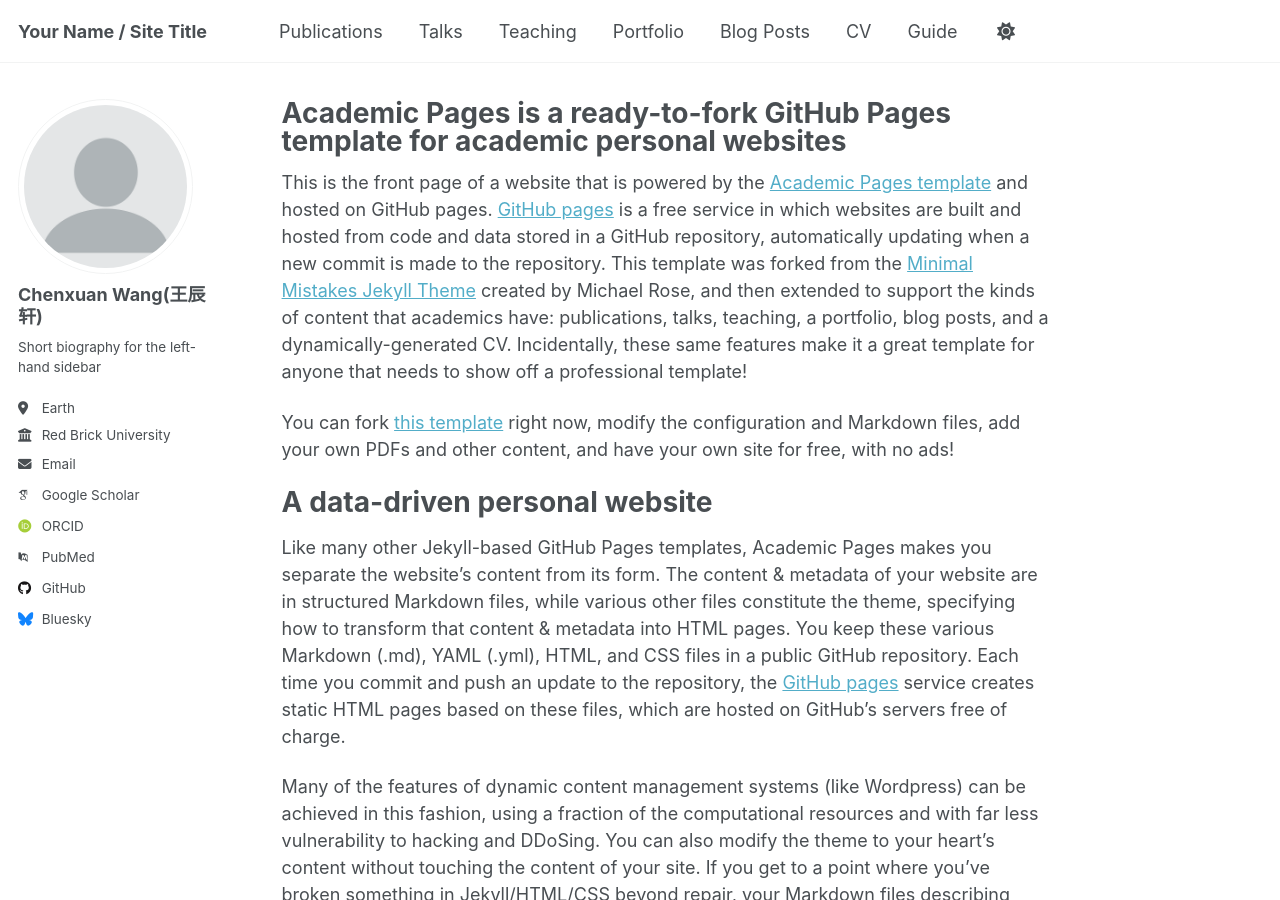
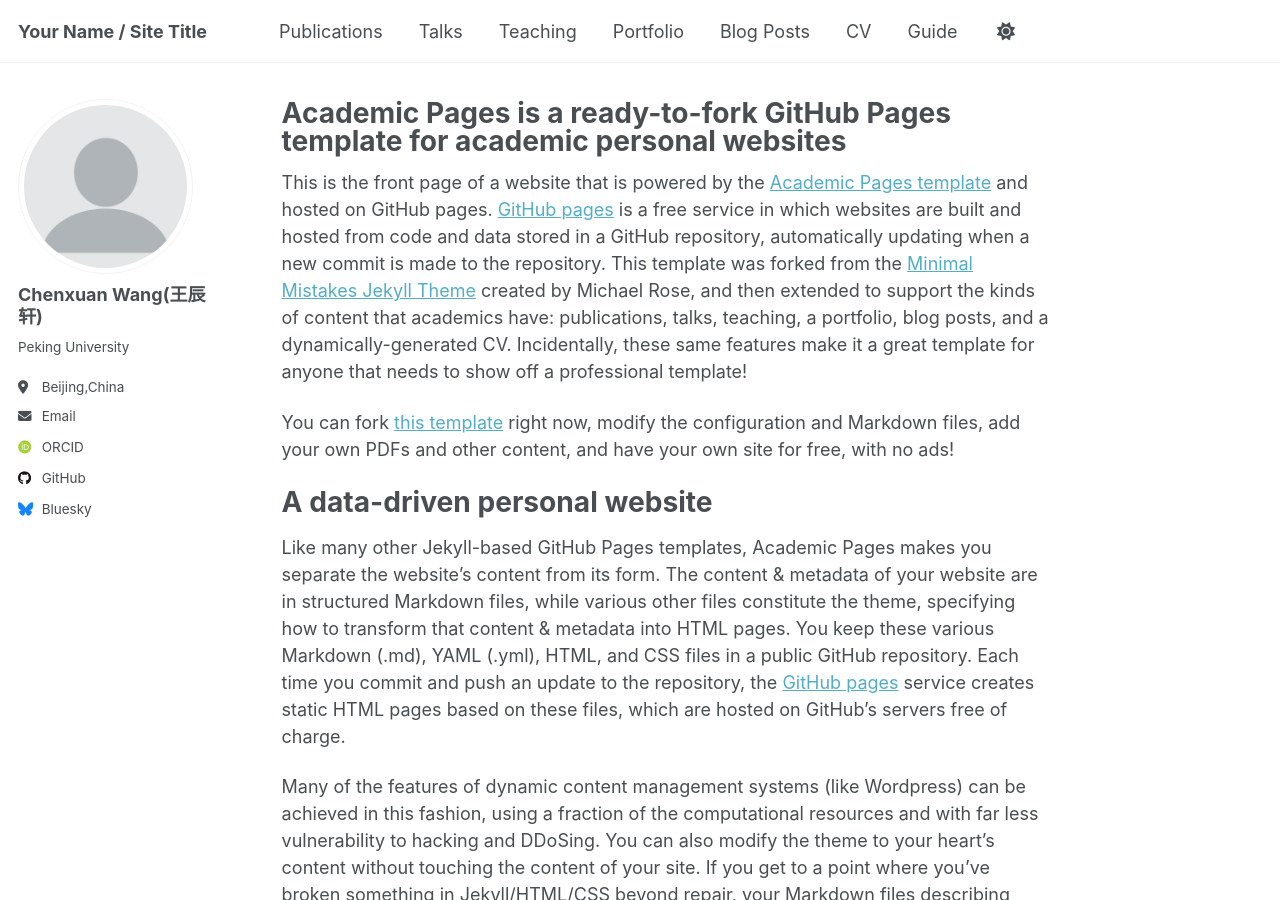
Before and after one commit to Wangcx0124/Wangcx0124.github.io, a Jekyll site: the page built from _pages/about.md, in a window 1280 px wide and 900 px high. Built offline with Jekyll 4.4.1, drawn with Linux system fonts in a browser that asks for light colours; some web fonts are replaced; a script that is not in the unit is left out.

Commit message:
Update _config.yml

```diff
--- a/_config.yml
+++ b/_config.yml
@@ -26,21 +26,21 @@ author:
   avatar           : "profile.png"
   name             : "Chenxuan Wang(王辰轩)"
   pronouns         : # example: "she/her"
-  bio              : "Short biography for the left-hand sidebar"
-  location         : "Earth"
-  employer         : "Red Brick University"
+  bio              : "Peking University"
+  location         : "Beijing,China"
+  employer         :
   uri              : # URL
-  email            : "none@example.org"
+  email            : "chenxuan_wang@stu.pku.edu.cn"
 
   # Academic websites
   academia         : # URL
   arxiv            : # URL - Update with the correct link to your profile
-  googlescholar    : "https://scholar.google.com/citations?user=PS_CX0AAAAAJ"
+  googlescholar    :
   inspire-hep      : # URL
   impactstory      : # URL
-  orcid            : "http://orcid.org/yourorcidurl"
+  orcid            : "https://orcid.org/0009-0006-8182-1629"
   semantic         : # URL
-  pubmed           : "https://www.ncbi.nlm.nih.gov/pubmed/?term=john+snow"
+  pubmed           :
   researchgate     : # URL
   scopus           : # URL
 
@@ -48,7 +48,7 @@ author:
   bitbucket        : # Username - Update with your username on the site
   codepen          : # Username
   dribbble         : # Username
-  github           : "academicpages"
+  github           : "https//:github.com/Wangcx0124"
   kaggle           : # Username
   stackoverflow    : # User number or user number and name (i.e., use "1" or "1/jeff-atwood")
 
```
